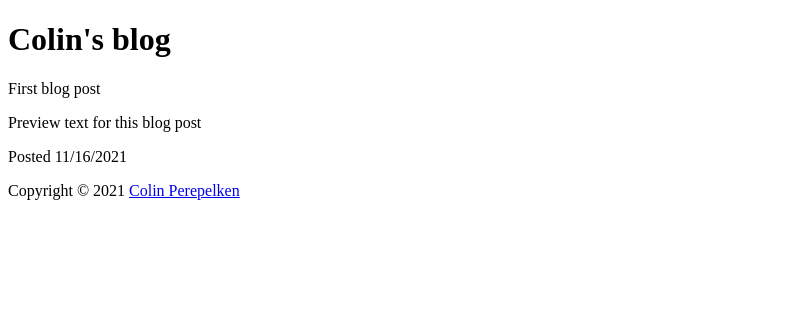
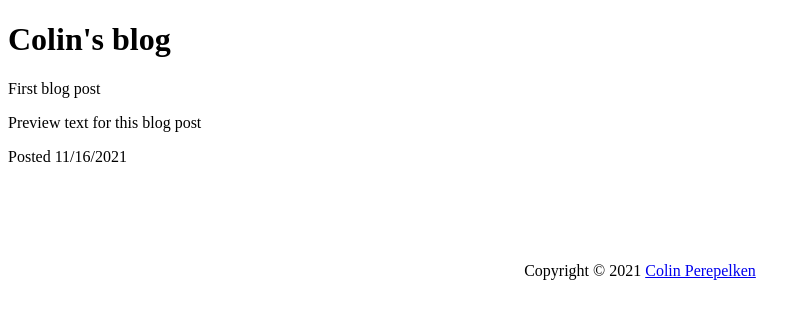
Before and after one commit to colinperepelken/blog, a React (Create React App) app in the folder client/: page / in a window 1280 px wide. Shown: the top 318 px of the page, without its empty margins (0-810 px from the left). Built offline with nearby package versions, Linux system fonts and the light colour scheme.

Commit message:
Add styled-components and style footer

```diff
--- a/client/package.json
+++ b/client/package.json
@@ -16,6 +16,7 @@
         "react-dom": "^17.0.2",
         "react-router-dom": "^5.3.0",
         "react-scripts": "4.0.1",
+        "styled-components": "^5.3.3",
         "typescript": "^4.1.2",
         "web-vitals": "^1.0.1"
     },
@@ -40,6 +41,7 @@
     },
     "devDependencies": {
         "@types/react-router-dom": "^5.3.1",
+        "@types/styled-components": "^5.1.16",
         "@typescript-eslint/eslint-plugin": "^5.1.0",
         "@typescript-eslint/parser": "^5.1.0",
         "eslint": "^7.32.0",
--- a/client/src/components/Footer.tsx
+++ b/client/src/components/Footer.tsx
@@ -1,13 +1,19 @@
+import styled from 'styled-components'
 import { config } from '../config'
+
+const StyledFooter = styled.footer`
+    margin-top: 6rem;
+    text-align: center;
+`
 
 const Footer = () => {
     return (
-        <footer className="text-center mt-6 font-thin">
+        <StyledFooter>
             <p>
                 Copyright &copy; {new Date().getFullYear()}{' '}
                 <a href={config.copyrightUrl}>{config.copyrightText}</a>
             </p>
-        </footer>
+        </StyledFooter>
     )
 }
 
--- a/client/src/config.ts
+++ b/client/src/config.ts
@@ -1,5 +1,16 @@
-export const config = {
+import DefaultTheme from './features/theme/templates/DefaultTheme'
+import { ITheme } from './features/theme/Theme'
+interface IConfig {
+    title: string
+    copyrightText: string
+    copyrightUrl: string
+    theme: ITheme
+}
+
+// TODO this could eventually be configurable using an 'admin' UI
+export const config: IConfig = {
     title: "Colin's blog",
     copyrightText: 'Colin Perepelken',
     copyrightUrl: 'https://perepelken.ca',
+    theme: DefaultTheme,
 }
--- /dev/null
+++ b/client/src/features/theme/Theme.ts
@@ -0,0 +1,10 @@
+import { config } from '../../config'
+
+export interface ITheme {
+    primary: string
+    secondary: string
+    background: string
+    border: string
+}
+
+export const Theme: ITheme = config.theme
--- /dev/null
+++ b/client/src/features/theme/templates/DefaultTheme.ts
@@ -0,0 +1,18 @@
+import { ITheme } from '../Theme'
+
+const BaseColors = {
+    blackAlt: '#080F0F',
+    blue: '#586BA4',
+    green: '#59C9A5',
+    brown: '#C19875',
+    red: '#AF5B5B',
+}
+
+const DefaultTheme: ITheme = {
+    primary: BaseColors.green,
+    secondary: BaseColors.blue,
+    background: BaseColors.blackAlt,
+    border: 'grey',
+}
+
+export default DefaultTheme
```
Also changed, not shown: 1 other file (tests, documents, lock files or other folders).
